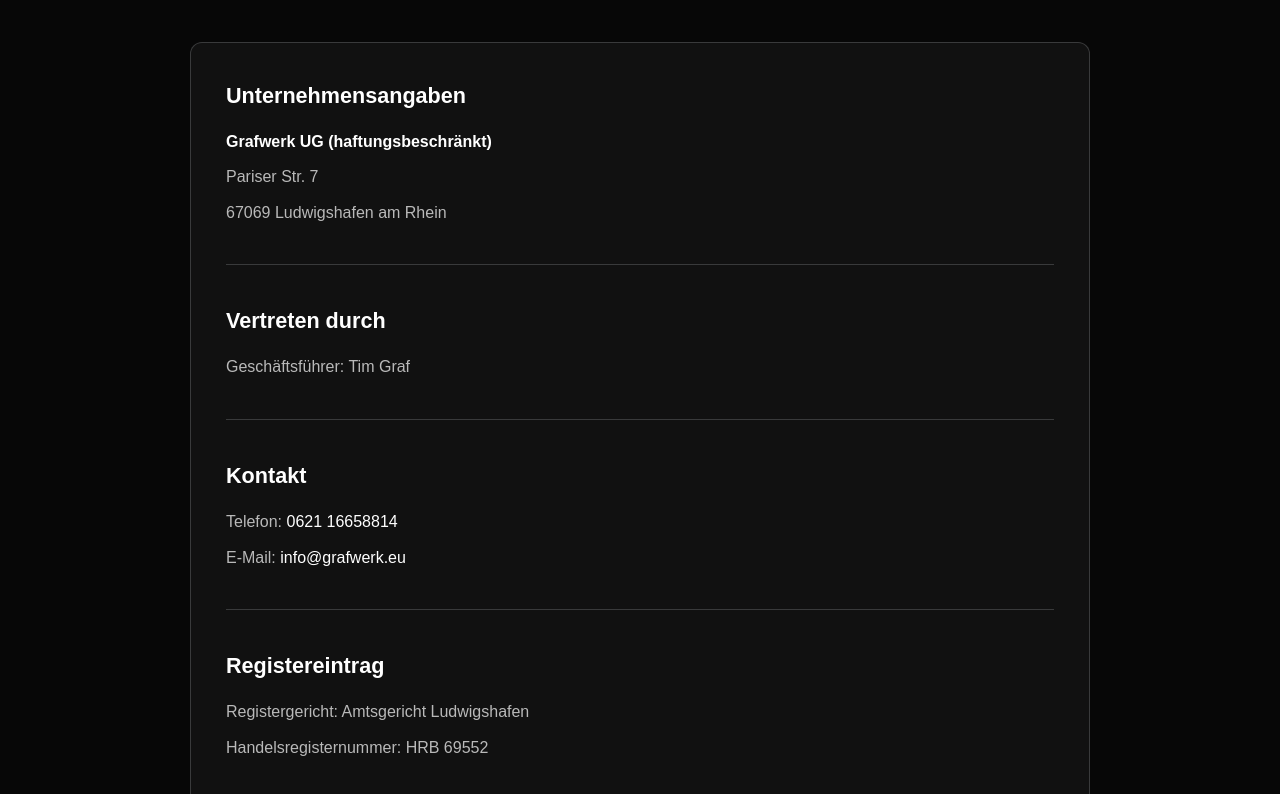
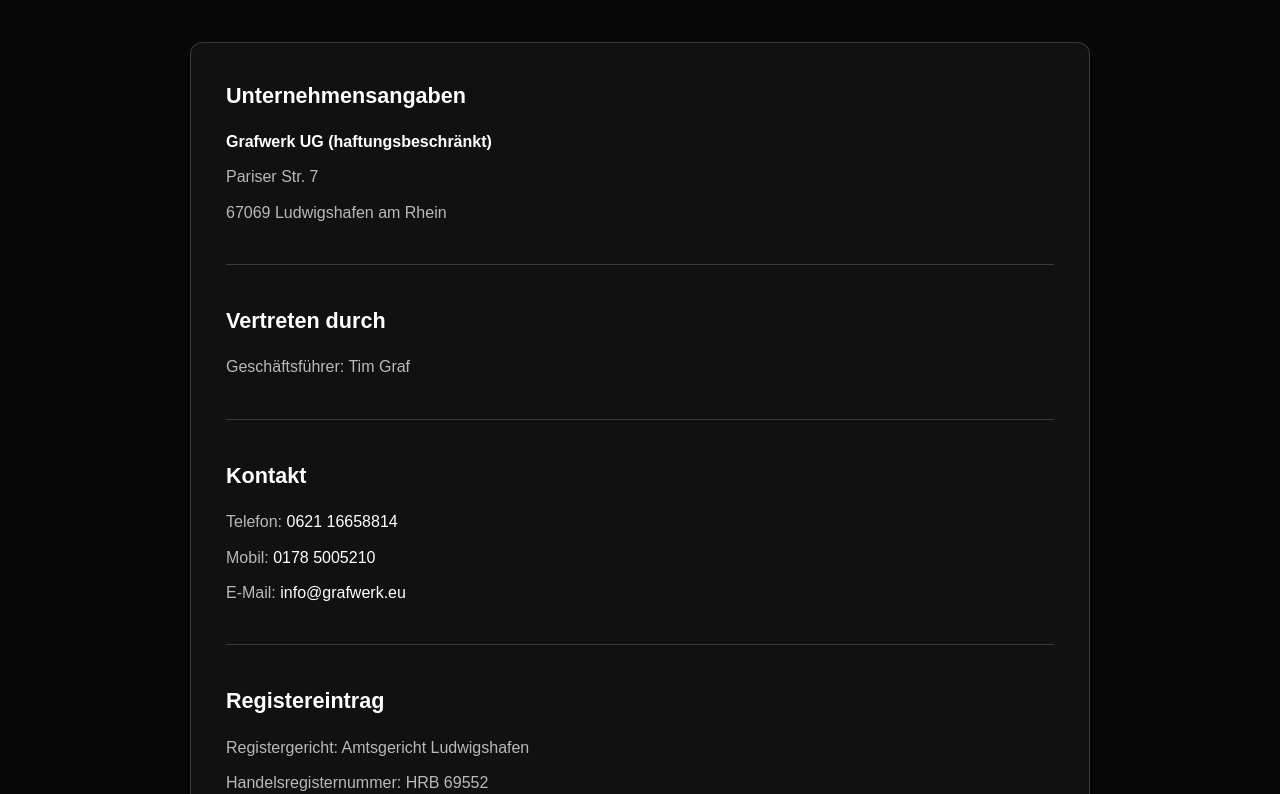
Before and after one commit to shdigitalsolutions/grafwerk, a plain HTML site: page impressum.html in a window 1280 px wide. Shown: the part 306-1100 px from the top of the page. Drawn offline with Linux system fonts and the light colour scheme.

Commit message:
Update impressum.html

```diff
--- a/impressum.html
+++ b/impressum.html
@@ -266,6 +266,13 @@
 </p>
 
 <p>
+  Mobil:
+  <a href="tel:+491785005210">
+    0178 5005210
+  </a>
+</p>
+
+<p>
   E-Mail:
   <a href="mailto:info@grafwerk.eu">
     info@grafwerk.eu
```
Lines whose indentation alone changed are shown as unchanged.
